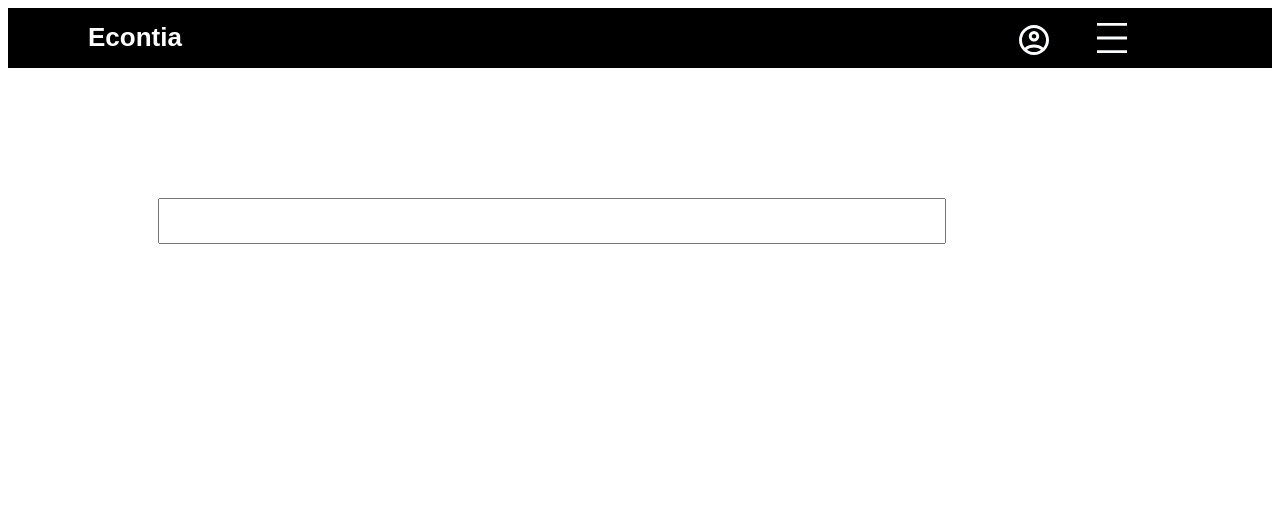
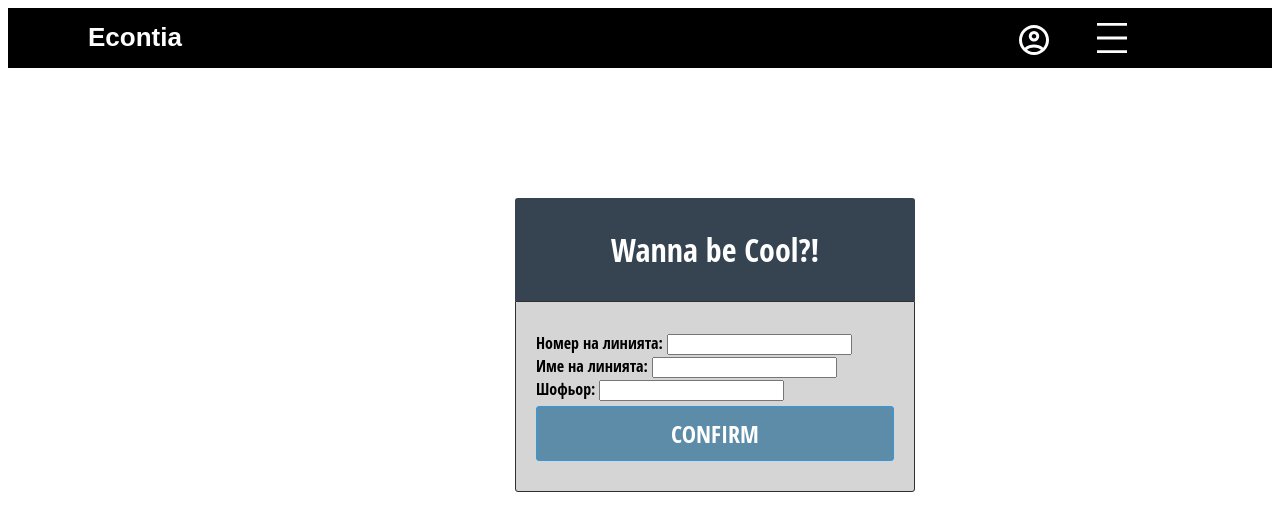
Before and after one commit to NixanV/Econtia-App, a React (Create React App) app in the folder client/: page /nov-tovarene in a window 1280 px wide. Shown: the top 530 px of the page. Built offline with nearby package versions, Linux system fonts and the light colour scheme.

Commit message:
form for nov tovarene cerated

```diff
--- a/client/src/components/NovTovarene/NovTovarene.js
+++ b/client/src/components/NovTovarene/NovTovarene.js
@@ -1,11 +1,29 @@
 import style from "./novTovarene.module.css"
 
 export const NovTovarene = () => {
+
     return(
         <section className={style["main-section"]}>
-            <input className={style["input-text"]} type="text">
-
-            </input>
+            <div className={style["registration-form"]}>
+	            <div className={style['fieldset']}>
+                    <legend>Wanna be Cool?!</legend>
+                        <form method="post" >
+                            <div className={style['row']}>
+                                <label >Номер на линията: </label>
+                                <input type="text"  name='numberOfLine' data-required="true" />
+                            </div>
+                            <div className={style['row']}>
+                                <label>Име на линията: </label>
+                                <input type="text"  name='nameOfLine' data-required="true" />
+                            </div>
+                            <div className={style['row']}>
+                                <label>Шофьор: </label>
+                                <input type="text" name='driver' data-required="true" />
+                            </div>
+                            <input type="submit" value="Confirm" />
+                        </form>
+                    </div>
+                </div>
         </section>
     )
 }
--- a/client/src/components/NovTovarene/novTovarene.module.css
+++ b/client/src/components/NovTovarene/novTovarene.module.css
@@ -8,3 +8,147 @@
     font-size: 20px;
     height: 40px;
 }
+
+
+.registration-form {
+    font-family:'Open Sans Condensed', sans-serif;
+      width: 400px;
+    min-width:250px;
+      margin: 20px auto;
+      position: relative;
+  }
+
+.registration-form .fieldset {
+      background-color:#d5d5d5;
+
+      border-radius: 3px;
+
+  }
+
+.registration-form legend {
+      text-align: center;
+      background: #364351;
+      width: 100%;
+      padding: 30px 0;
+      border-radius: 3px 3px 0 0;
+      color: white;
+  font-size:2em;
+  }
+
+  .fieldset form{
+    border:1px solid #2f2f2f;
+    margin:0 auto;
+    display:block;
+    width:100%;
+    padding:30px 20px;
+    box-sizing:border-box;
+    border-radius:0 0 3px 3px;
+  }
+  .placeholder .registration-form label {
+      display: none;
+  }
+   .no-placeholder .registration-form label{
+  margin-left:5px;
+    position:relative;
+    display:block;
+    color:grey;
+    text-shadow:0 1px white;
+    font-weight:bold;
+  }
+  /* all */
+  ::-webkit-input-placeholder { text-shadow:1px 1px 1px white; font-weight:bold; }
+  ::-moz-placeholder { text-shadow:0 1px 1px white; font-weight:bold; } /* firefox 19+ */
+  :-ms-input-placeholder { text-shadow:0 1px 1px white; font-weight:bold; } /* ie */
+  #registration-form input[type=text] {
+      padding: 15px 20px;
+      border-radius: 1px;
+    margin:5px auto;
+    background-color:#f7f7f7;
+      border: 1px solid silver;
+
+      -webkit-box-shadow: inset 0 1px 5px rgba(0,0,0,0.2);
+      box-shadow: inset 0 1px 5px rgba(0,0,0,0.2), 0 1px rgba(255,255,255,.8);
+      width: 100%;
+
+      -webkit-box-sizing: border-box;
+      -moz-box-sizing: border-box;
+      -ms-box-sizing: border-box;
+      box-sizing: border-box;
+    -webkit-transition:background-color .5s ease;
+  -moz-transition:background-color .5s ease;
+  -o-transition:background-color .5s ease;
+  -ms-transition:background-color .5s ease;
+  transition:background-color .5s ease;
+  }
+  .no-placeholder .registration-form input[type=text] {
+      padding: 10px 20px;
+  }
+
+  .registration-form input[type=text]:active, .placeholder #registration-form input[type=text]:focus {
+      outline: none;
+      border-color: silver;
+    background-color:white;
+  }
+
+  .registration-form input[type=submit] {
+    font-family:'Open Sans Condensed', sans-serif;
+    text-transform:uppercase;
+    outline:none;
+      -webkit-box-sizing: border-box;
+      -moz-box-sizing: border-box;
+      -ms-box-sizing: border-box;
+      box-sizing: border-box;
+      width: 100%;
+      background-color: #5C8CA7;
+      padding: 10px;
+      color: white;
+      border: 1px solid #3498db;
+      border-radius: 3px;
+      font-size: 1.5em;
+      font-weight: bold;
+      margin-top: 5px;
+      cursor: pointer;
+    position:relative;
+    top:0;
+  }
+
+  .registration-form input[type=submit]:hover {
+      background-color: #2980b9;
+  }
+
+  .registration-form input[type=submit]:active {
+  background:#5C8CA7;
+  }
+
+
+  .parsley-error-list{
+  background-color:#C34343;
+  padding: 5px 11px;
+  margin: 0;
+  list-style: none;
+  border-radius: 0 0 3px 3px;
+  margin-top:-5px;
+    margin-bottom:5px;
+    color:white;
+    border:1px solid #870d0d;
+    border-top:none;
+      -webkit-box-sizing: border-box;
+    -moz-box-sizing: border-box;
+    box-sizing: border-box;
+    position:relative;
+    top:-1px;
+    text-shadow:0px 1px 1px #460909;
+      font-weight:700;
+    font-size:12px;
+  }
+  .parsley-error{
+      border-color:#870d0d!important;
+    border-bottom:none;
+  }
+  .registration-form select{
+      width:100%;
+      padding:5px;
+  }
+  ::-moz-focus-inner {
+    border: 0;
+  }
--- a/client/src/components/TovareneDetails/TovareneDetails.js
+++ b/client/src/components/TovareneDetails/TovareneDetails.js
@@ -16,12 +16,9 @@ export const TovareneDetails = () => {
     useEffect(() => {
         getOneLoading(tovareneId).then(
             res => setDetail(res),
-
         )
-
     }, [tovareneId]);
 
-    console.log(detail);
 
 
     return(
--- a/client/src/components/TovareneDetails/tovareneDetails.module.css
+++ b/client/src/components/TovareneDetails/tovareneDetails.module.css
@@ -12,3 +12,8 @@
     font-size: 32px;
     width: 700px;
 }
+
+.date-span{
+    font-size: 15px;
+    margin-right: 30px;
+}
--- a/client/src/components/TursiTovarene/TursiTovarene.js
+++ b/client/src/components/TursiTovarene/TursiTovarene.js
@@ -9,15 +9,15 @@ export const TursiTovarene = () => {
     useEffect(() => {
         getAllLoading().then((result) => {
             setLine(Object.values(result))
-
         })
     }, [])
 
-    console.log(lines);
-
     return(
         <section className={style["section-t-tovarene"]}>
-            {lines.map((line) => (
+            {!lines ?
+            <div>
+                no lines existed
+            </div> : lines.map((line) => (
                 <TovareneComponent key={line._id} {...line} />
             ))}
         </section>
```
Also changed, not shown: client/src/services/loadingService.js (line endings or trailing spaces).
